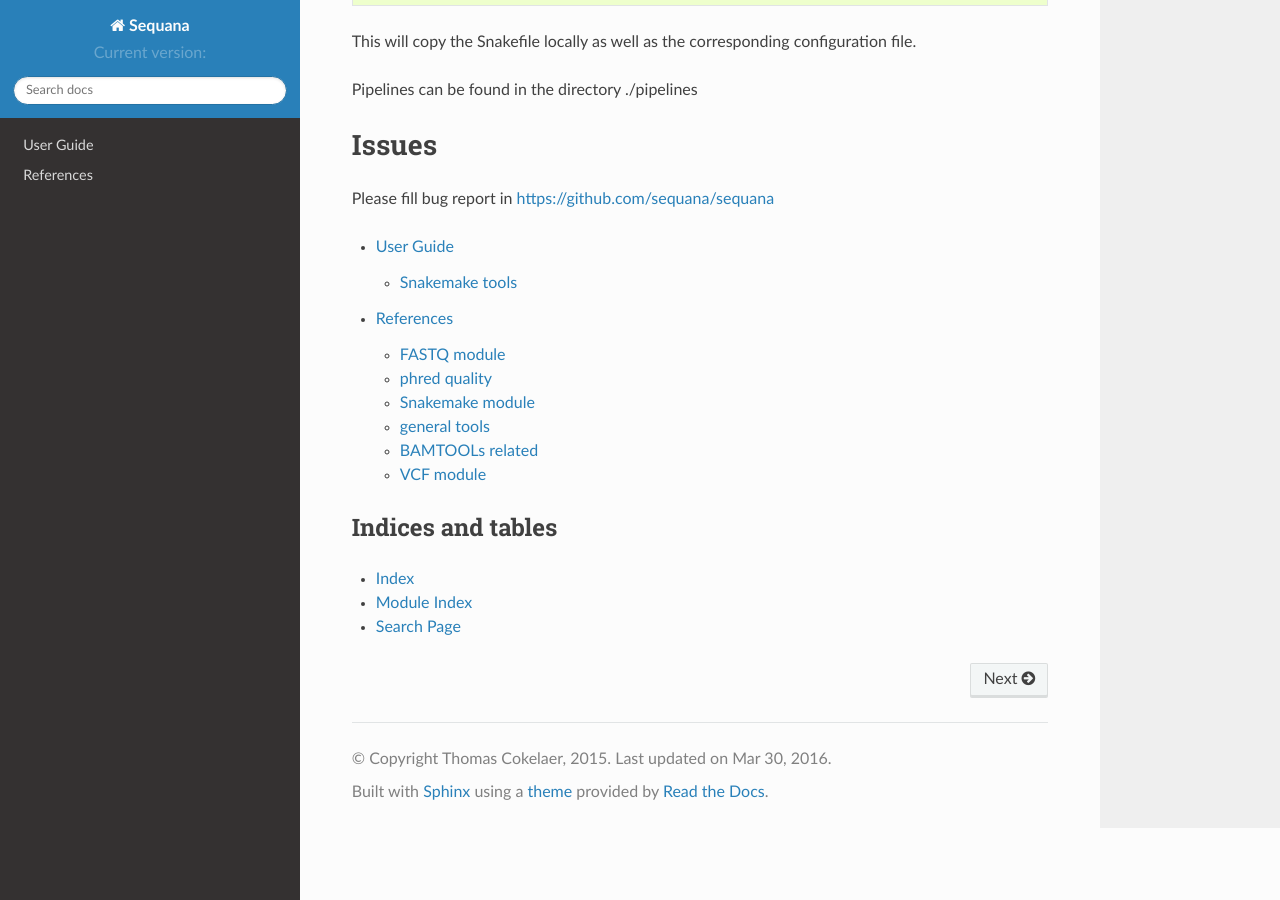
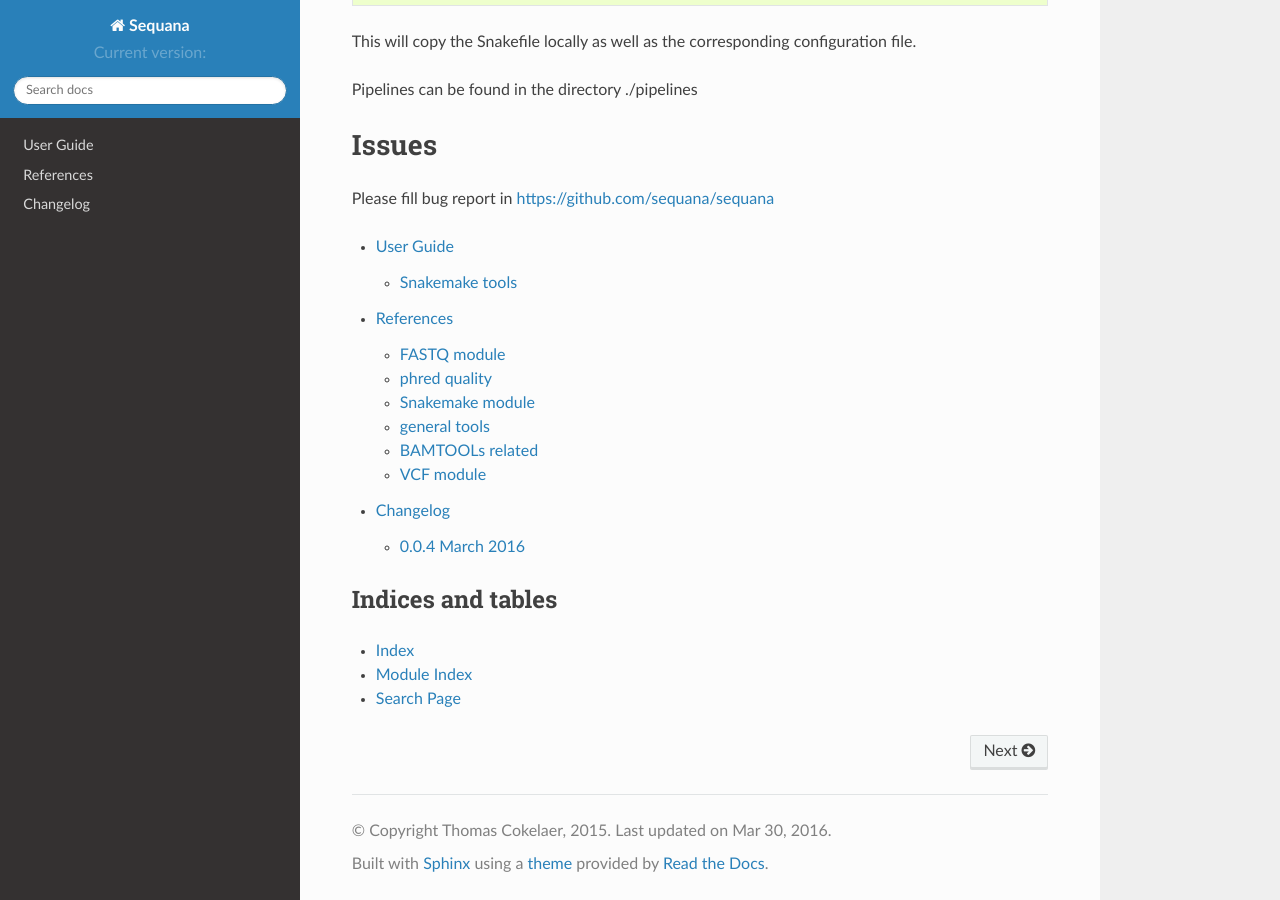
Before and after one commit to vladsaveliev/sequana, a Sphinx documentation site: the page built from doc/source/index.rst, in a window 1280 px wide and 900 px high, scrolled down 809 px. Built offline with Sphinx 7.4.7 and the Read the Docs theme 2.0.0, drawn with Linux system fonts in a browser that asks for light colours; formulas are drawn with MathJax 3; the version number could not be read and is left out.

Commit message:
add a changelog

```diff
--- /dev/null
+++ b/doc/source/Changelog.rst
@@ -0,0 +1,13 @@
+Changelog
+=============
+
+.. contents::
+
+
+0.0.4 March 2016
+-------------------
+
+* NEWS:
+    * split samtools module into bamtools and samtools
+* CHANGES
+* BUG FIXES
--- a/doc/source/index.rst
+++ b/doc/source/index.rst
@@ -63,6 +63,7 @@ Please fill bug report in https://github.com/sequana/sequana
 
     userguide
     references
+    Changelog
 
 
 Indices and tables
```
